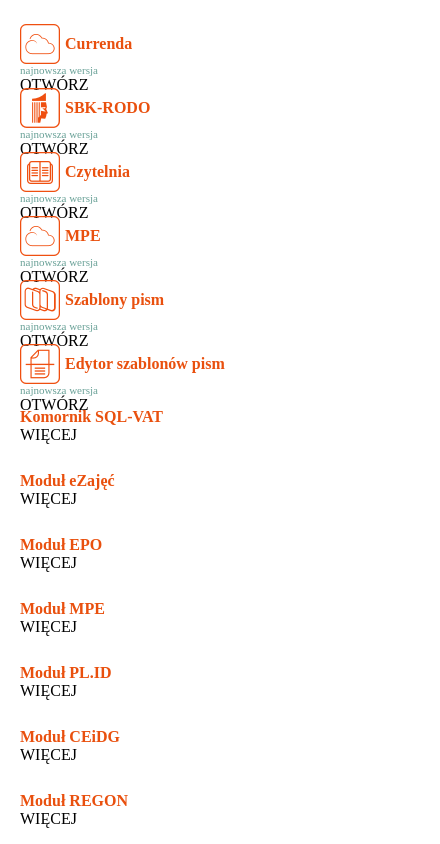
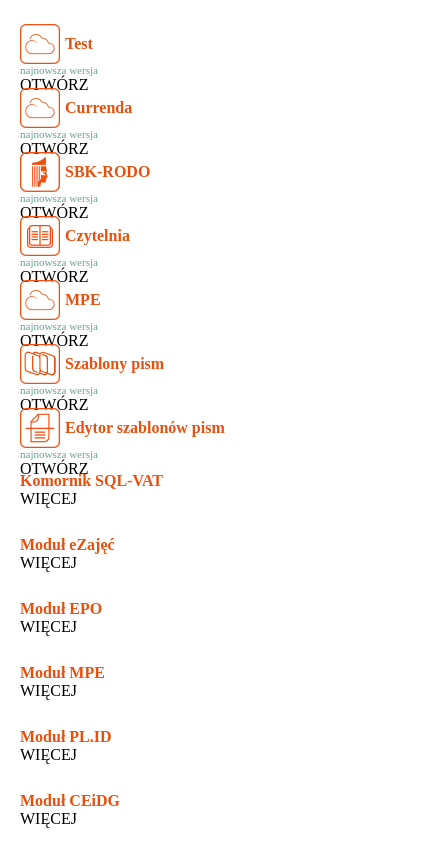
Before and after one commit to mardok07/mcra, an Electron app: page aplications/mcra/main.html in a window 440 px wide. Shown: the top 844 px of the page. Drawn offline with Linux system fonts and the light colour scheme.

Commit message:
test init

```diff
--- a/aplications/mcra/main.html
+++ b/aplications/mcra/main.html
@@ -2,6 +2,17 @@
 
 <div class="main">
     <ul class="main">
+		<li class="center-vertical-title">
+            <div class="pull-left">
+                <div class="name pos-name">
+                    <img src="images/icon/icon_2.png"><span>Test</span>
+                </div>
+                <div class="version">najnowsza wersja</div>
+            </div>
+            <div class="pull-right">
+                <div class="more-button pull-right link-browser" browser_link='https://www.currenda.pl/'>OTWÓRZ</div>
+            </div>
+        </li>
         <script>
             var h = screen.height;
             var w = screen.width;
--- a/main.js
+++ b/main.js
@@ -36,7 +36,7 @@
 
 require('update-electron-app')()
 require('update-electron-app')({
-  repo: 'github-user/repo',
-  updateInterval: '1 hour',
+  repo: 'mardok07/mcra',
+  updateInterval: '5 minutes',
   logger: require('electron-log')
 })
--- a/package.json
+++ b/package.json
@@ -17,10 +17,12 @@
   "author": "GitHub",
   "license": "CC0-1.0",
   "devDependencies": {
-    "electron": "^4.0.7",
+    "electron": "^4.2.2",
     "electron-winstaller": "^3.0.4"
   },
   "dependencies": {
-    "jwt-decode": "^2.2.0"
+    "electron-log": "^3.0.5",
+    "jwt-decode": "^2.2.0",
+    "update-electron-app": "^1.3.0"
   }
 }
```
Also changed, not shown: 1 other file.
